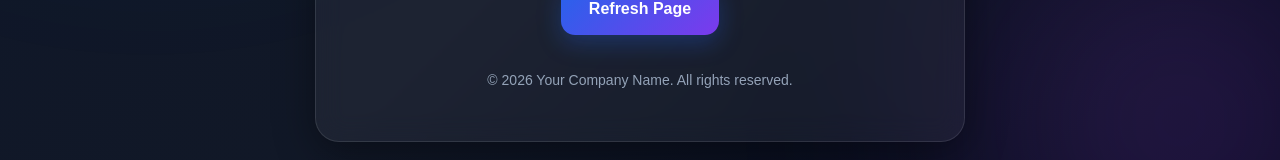
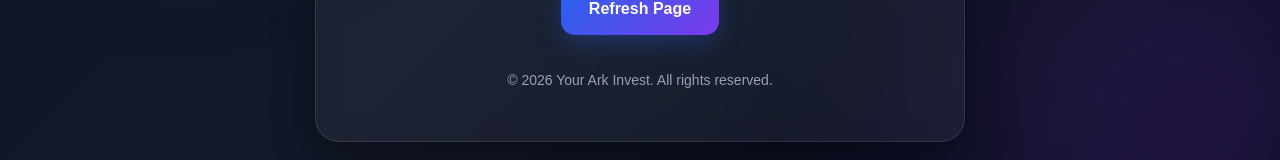
Before and after one commit to spectrasourcecodes/url-ark-oficail, a React (Vite) app: page /maintenance in a window 1280 px wide. Shown: the part 579-739 px from the top of the page. Built offline with nearby package versions, Linux system fonts and the light colour scheme.

Commit message:
Update Maintenance.jsx

```diff
--- a/src/pages/Maintenance.jsx
+++ b/src/pages/Maintenance.jsx
@@ -196,7 +196,7 @@ const Maintenance = () => {
           </a>
 
           <div className="footer">
-            © 2026 Your Company Name. All rights reserved.
+            © 2026 Your Ark Invest. All rights reserved.
           </div>
         </div>
       </div>
```
